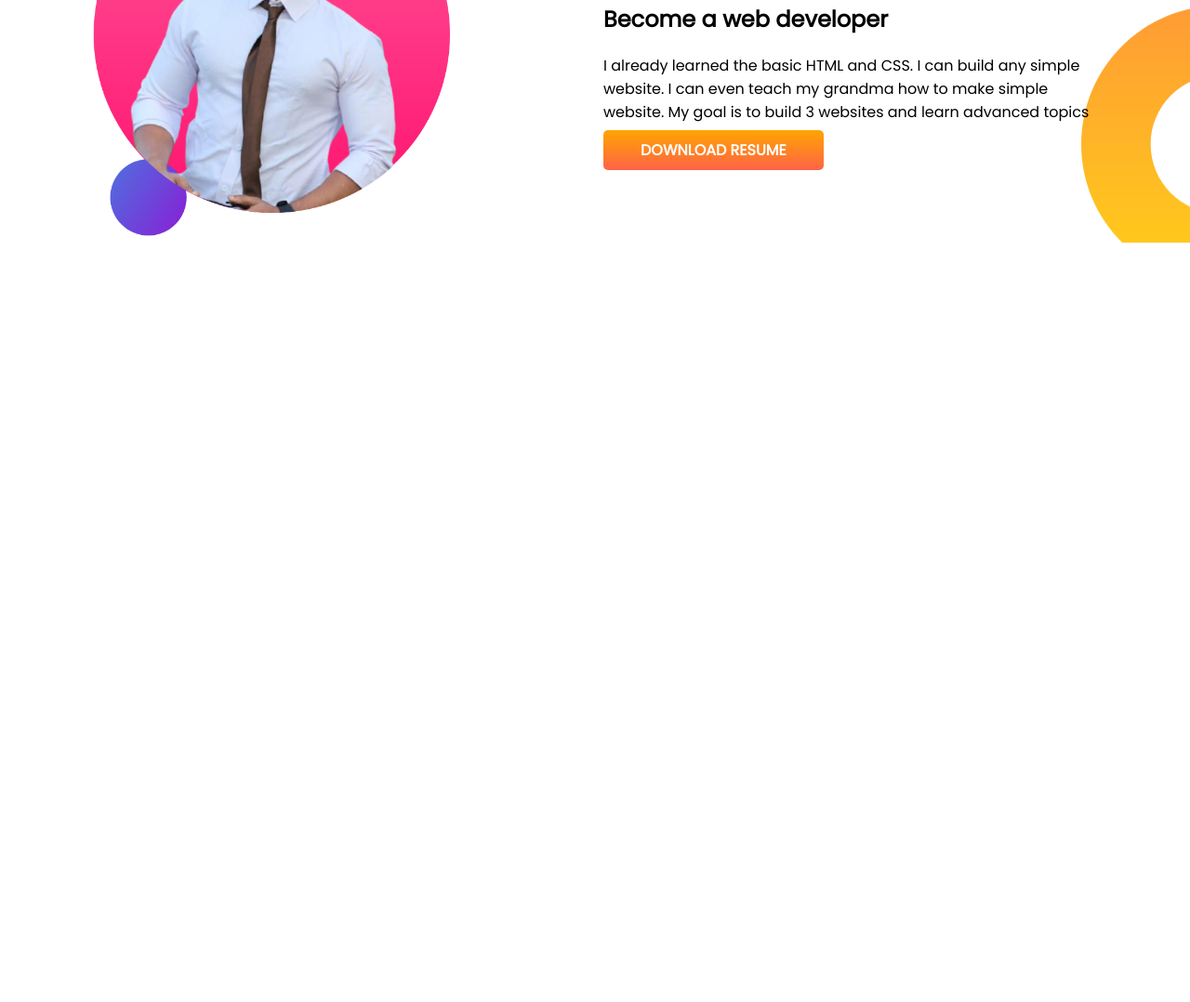
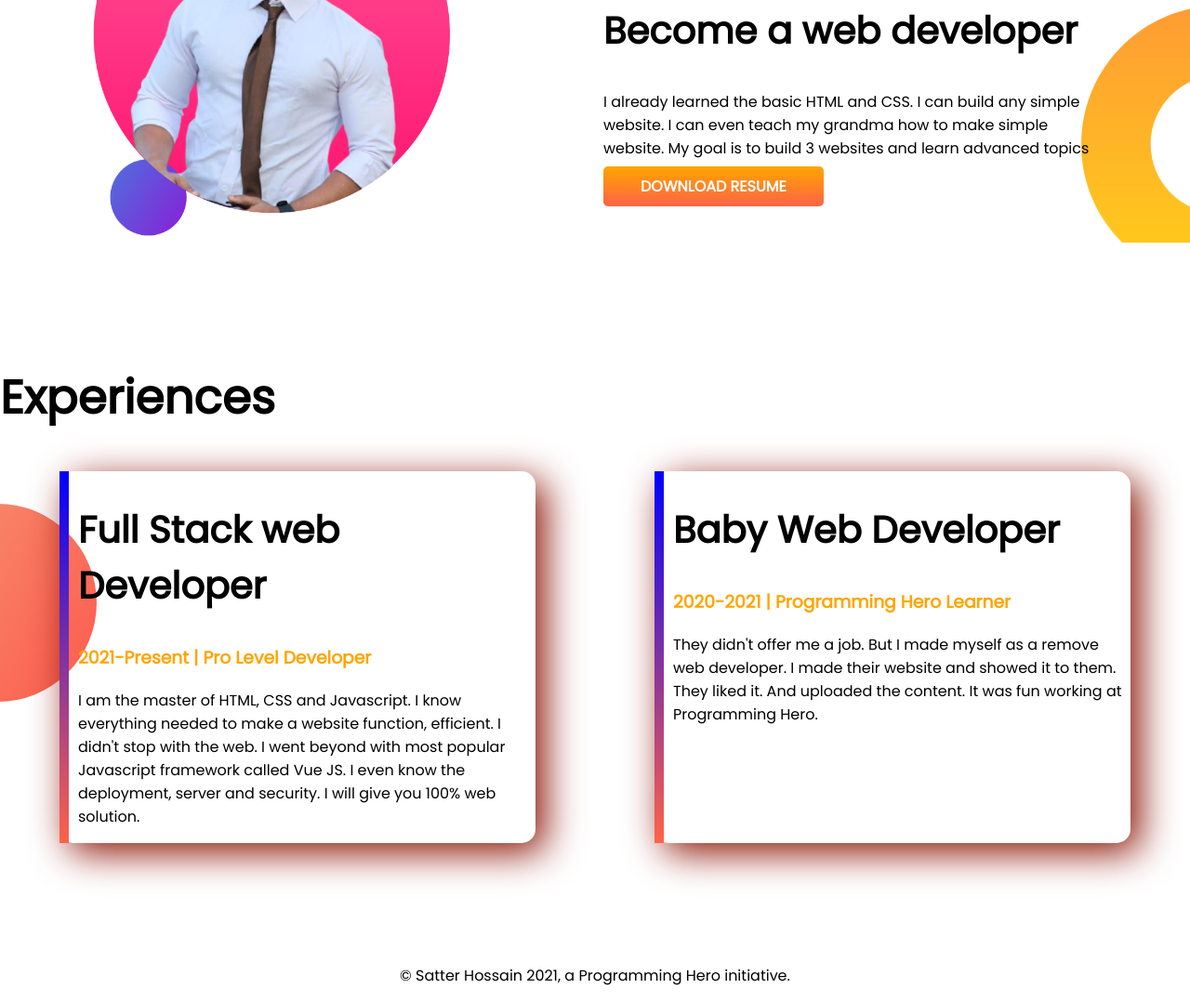
Before and after one commit to duronto0007/developer-protfolio, a plain HTML site: page index.html in a window 1280 px wide. Shown: the part 749-1827 px from the top of the page at 93% size. Before the commit the page ends 1140 px from the top, so only its background shows below. Drawn offline with Linux system fonts and the light colour scheme.

Commit message:
footer add

```diff
--- a/index.html
+++ b/index.html
@@ -12,7 +12,7 @@
     <link rel="stylesheet" href="style.css" </head>
 
 <body>
-    <section class="top-banner">
+    <section class="top-banner flexible-container">
         <div class="half-width">
             <h1>Welcome To</h1>
             <h1><span class="orange">Satter Hossain</span> World!</h1>
@@ -26,7 +26,7 @@
             <img src="images/my-bg.png" alt="this my picture">
         </div>
     </section>
-    <section class="dream-big">
+    <section class="dream-big flexible-container">
         <div class="half-width">
             <img src="images/my-bg2.png" alt="this is my second img">
         </div>
@@ -39,6 +39,32 @@
         </div>
 
     </section>
+    <section class="experience-area">
+        <h1>Experiences</h1>
+        <div class="flexible-container">
+            <div id="web-developer" class="experience-itam">
+                <h2>Full Stack web Developer</h2>
+                <h3 class="orange">2021-Present | Pro Level Developer</h3>
+                <p>I am the master of HTML, CSS and Javascript. I know everything needed to make a website function,
+                    efficient. I didn't stop with the web. I went beyond with most popular Javascript framework called
+                    Vue
+                    JS. I even know the deployment, server and security. I will give you 100% web solution.</p>
+            </div>
+            <div id="web-developer" class="experience-itam">
+                <h2>Baby Web Developer</h2>
+                <h3 class="orange">2020-2021 | Programming Hero Learner</h3>
+                <p>They didn't offer me a job. But I made myself as a remove web developer. I made their website and
+                    showed
+                    it to them. They liked it. And uploaded the content. It was fun working at Programming Hero.</p>
+            </div>
+        </div>
+
+    </section>
+    <footer>
+        <p>
+            © Satter Hossain 2021, a Programming Hero initiative.
+        </p>
+    </footer>
 </body>
 
 </html>
--- a/style.css
+++ b/style.css
@@ -6,10 +6,13 @@ body{
 h1{
     font-size: 50px;
 }
+h2{
+    font-size: 40px;
+}
 .orange{
     color: orange;
 }
-section{
+.flexible-container{
     display: flex;
     margin-bottom: 130px;
 }
@@ -20,6 +23,7 @@ section{
 .half-width img{
    width: 80%;
 }
+
 .link-button{
     text-decoration: none;
   color: white;
@@ -39,3 +43,24 @@ section{
     background-position: right+137%;
     padding-right: 100px;
 }
+.experience-area{
+    background-image: url(images/exp-bg.png);
+    background-repeat: no-repeat;
+    background-position:left;
+}
+.experience-itam{
+    width: 45%;
+    margin-left: 5%;
+    margin-right: 5%;
+    padding-left: 10px;
+    border-radius: 15px;
+    box-shadow: 10px 10px 40px rgb(136, 16, 0);
+    border-left: 10px solid yellow;
+}
+#web-developer{
+    border-image: linear-gradient(blue, tomato);
+    border-image-slice: 1;
+}
+footer p{
+    text-align: center;
+}
```
Also changed, not shown: images/jhankar.png (deleted), images/jhankar2.png (deleted).
